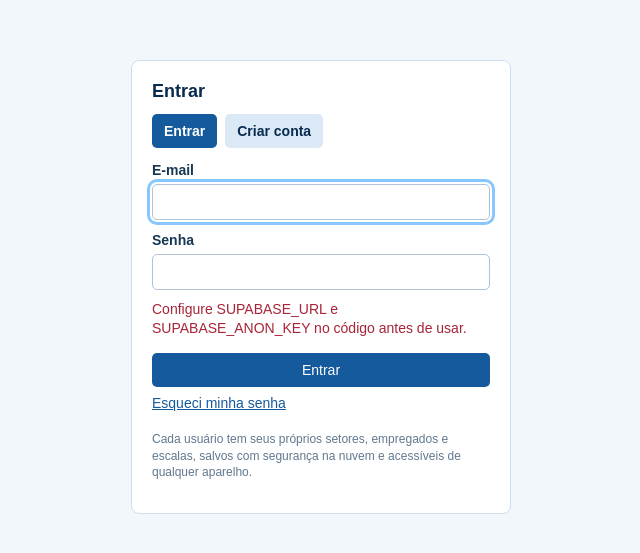
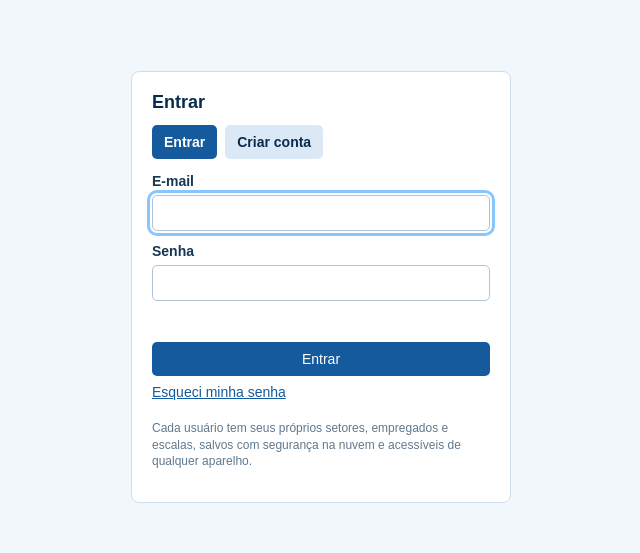
Before and after one commit to SF360chamados/SF-360-Escalas-de-Trabalho, a plain HTML site: page index.html in a window 1280 px wide. Shown: the part 113-666 px from the top of the page, without its empty margins (319-959 px from the left). Drawn offline with nearby package versions, Linux system fonts and the light colour scheme.

Commit message:
Update index.html

```diff
--- a/index.html
+++ b/index.html
@@ -579,8 +579,8 @@ button.link { background: none; color: var(--azul); padding: 8px 0; text-decorat
    - Project URL
    - chave "anon" / "publishable" (é pública; a proteção vem do RLS)
    NUNCA coloque aqui a chave "service_role" / "secret".            */
-const SUPABASE_URL = "https://SEU-PROJETO.supabase.co";
-const SUPABASE_ANON_KEY = "SUA-CHAVE-ANON-OU-PUBLISHABLE";
+const SUPABASE_URL = "https://qbclskpopocziryjfdxz.supabase.co";
+const SUPABASE_ANON_KEY = "sb_publishable_7lmizeNYI9jRH0H6AYyo3Q_-xEMdhHm";
 /* ============================================================== */
 
 const TABELA = "escalas_usuario";
```
